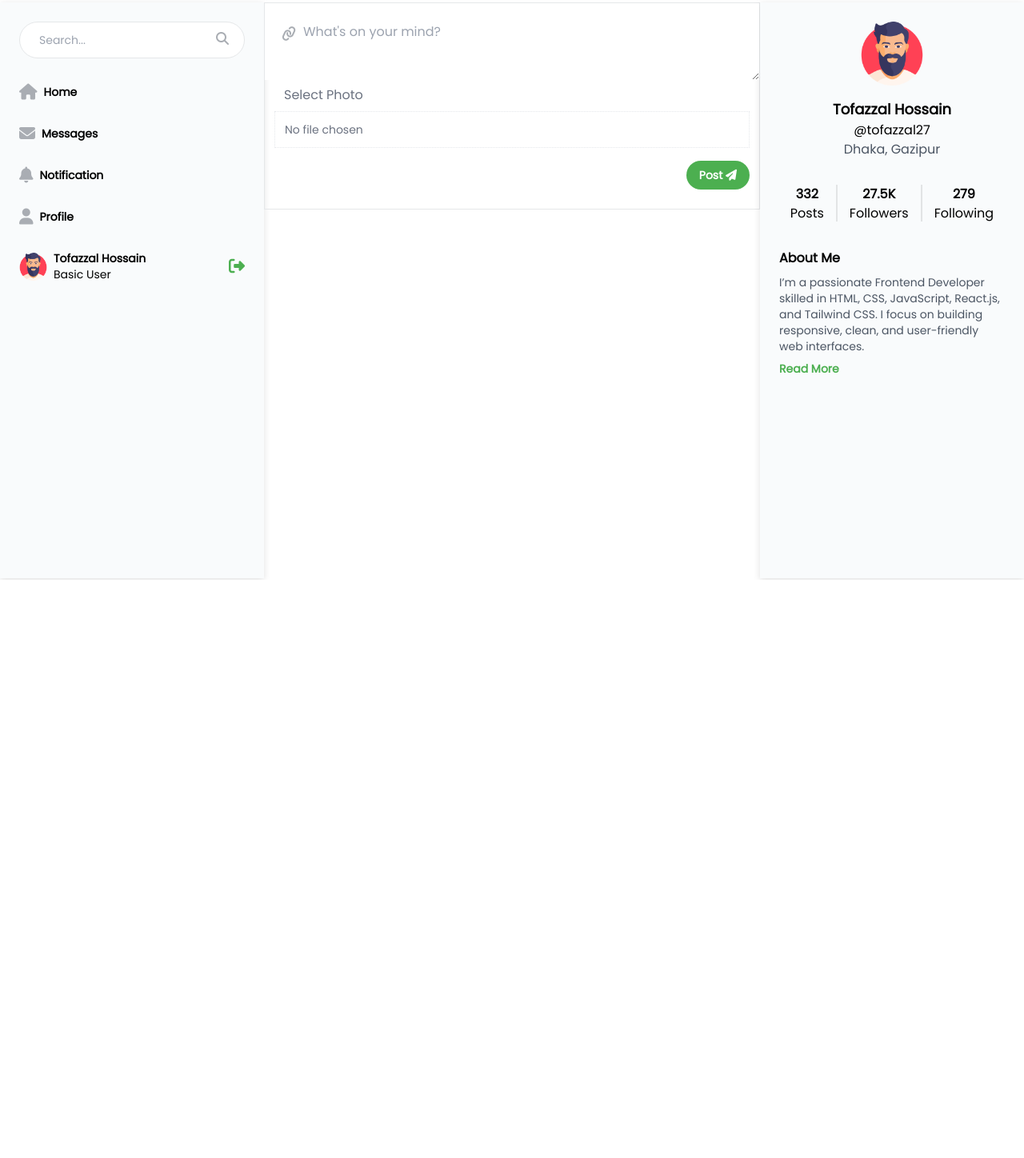
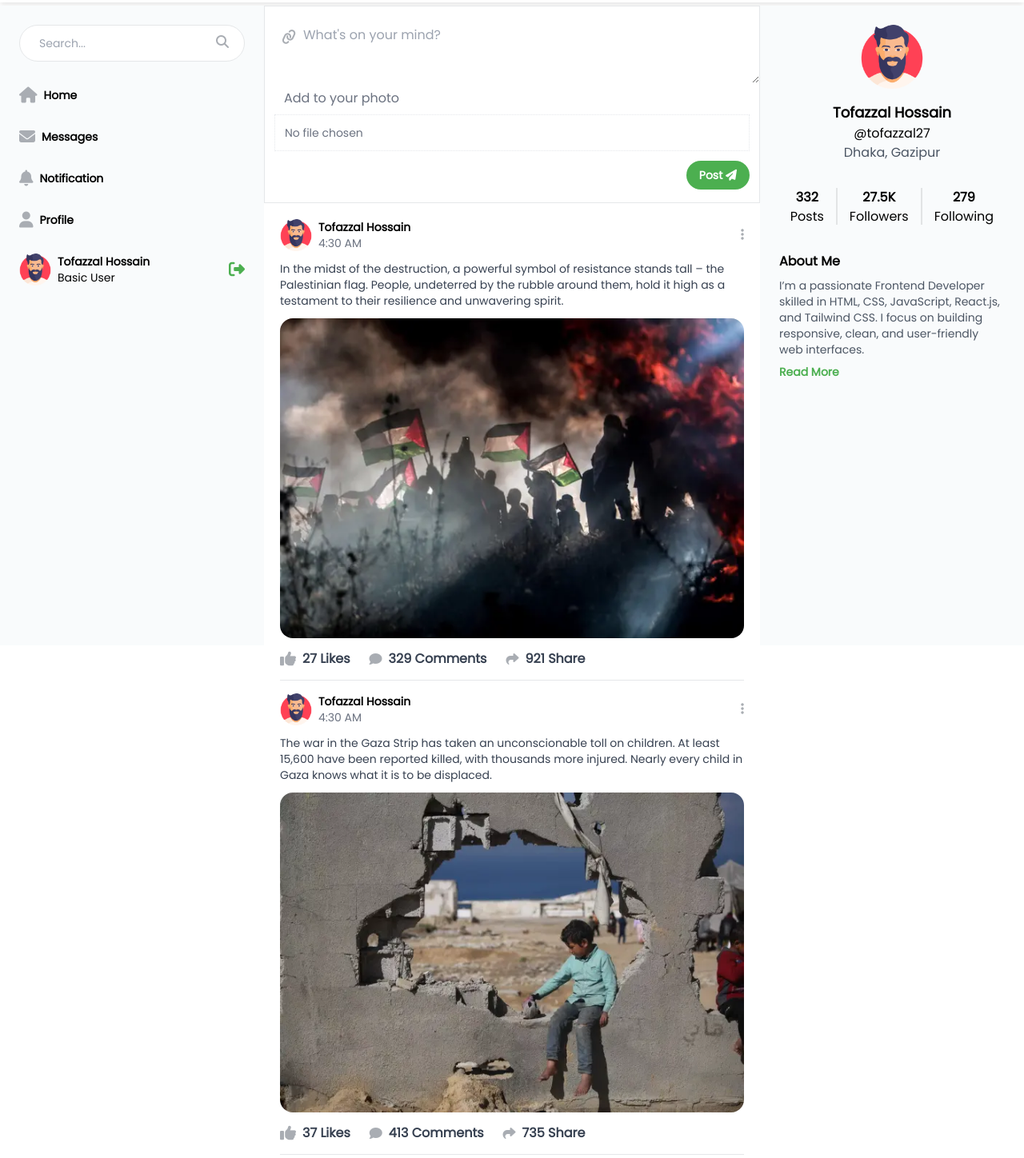
Before and after one commit to Tofazzal26/ZyroNet, a plain HTML site: page index.html in a window 1280 px wide. Shown: the part 75-1523 px from the top of the page at 80% size. Before the commit the page ends 800 px from the top, so only its background shows below. Drawn offline with nearby package versions, Linux system fonts and the light colour scheme.

Commit message:
post card design finish

```diff
--- a/index.html
+++ b/index.html
@@ -38,8 +38,8 @@
     </header>
 
     <section class="container mx-auto">
-      <div class="flex justify-between">
-        <div class="bg-[#f9fbfc] h-[90vh] w-[330px] p-6 headerShadow">
+      <div class="flex lg:flex-row flex-col justify-between h-screen mt-1">
+        <div class="bg-[#f9fbfc] lg:w-[330px] p-6">
           <aside>
             <div>
               <div>
@@ -72,7 +72,7 @@
               <div class="mt-8">
                 <div class="flex items-center justify-between">
                   <div class="flex items-center gap-2">
-                    <img src="/profile.png" class="w-[35px]" alt="" />
+                    <img src="/profile.png" class="w-[40px]" alt="" />
                     <div>
                       <h2 class="text-sm font-semibold">Tofazzal Hossain</h2>
                       <h2 class="text-sm">Basic User</h2>
@@ -87,7 +87,8 @@
             </div>
           </aside>
         </div>
-        <main class="flex-1">
+        <main class="lg:flex-1">
+          <div>
             <div class="border-[#e5e7e9] border-[1px]">
               <div class="relative">
                 <textarea
@@ -103,15 +104,15 @@
                   style="color: #a9adb3"
                 ></i>
               </div>
-            <div class="px-3 pb-6">
+              <div class="px-3 pb-4">
                 <div>
-                <label class="text-gray-500 px-3">Select Photo</label>
+                  <label class="text-gray-500 px-3">Add to your photo</label>
                   <input
                     type="file"
                     class="block text-sm text-gray-500 file:hidden mt-2 w-full px-3 py-3 border-[1px] border-dotted"
                   />
                 </div>
-              <div class="text-end mt-4">
+                <div class="text-end mt-3">
                   <button
                     class="bg-[#4caf50] px-4 text-white font-semibold text-sm py-2 rounded-full"
                   >
@@ -120,8 +121,111 @@
                 </div>
               </div>
             </div>
+            <div>
+              <div class="p-5 space-y-4">
+                <div class="border-[#e5e7e9] border-b-[1px] pb-3">
+                  <div class="flex justify-between items-center">
+                    <div class="flex items-center gap-2">
+                      <img src="/profile.png" class="w-[40px]" alt="" />
+                      <div>
+                        <h2 class="text-sm font-semibold">Tofazzal Hossain</h2>
+                        <h2 class="text-sm text-gray-500">4:30 AM</h2>
+                      </div>
+                    </div>
+                    <div>
+                      <i class="fas fa-ellipsis-v text-[#a9adb3]"></i>
+                    </div>
+                  </div>
+                  <div>
+                    <p class="text-gray-700 text-sm my-3">
+                      In the midst of the destruction, a powerful symbol of
+                      resistance stands tall – the Palestinian flag. People,
+                      undeterred by the rubble around them, hold it high as a
+                      testament to their resilience and unwavering spirit.
+                    </p>
+                    <img
+                      src="/blog2.webp"
+                      class="w-full h-[400px] rounded-2xl"
+                      alt=""
+                    />
+                    <div class="flex items-center gap-6 mt-3">
+                      <button
+                        class="font-semibold text-gray-700 flex items-center gap-2"
+                      >
+                        <i class="fas text-xl fa-thumbs-up text-[#a9adb3]"></i>
+                        27 Likes
+                      </button>
+                      <button
+                        class="font-semibold text-gray-700 flex items-center gap-2"
+                      >
+                        <i class="fas fa-comment text-[#a9adb3]"></i>
+
+                        329 Comments
+                      </button>
+                      <button
+                        class="font-semibold text-gray-700 flex items-center gap-2"
+                      >
+                        <i class="fas fa-share text-[#a9adb3]"></i>
+
+                        921 Share
+                      </button>
+                    </div>
+                  </div>
+                </div>
+                <div class="border-[#e5e7e9] border-b-[1px] pb-3">
+                  <div class="flex justify-between items-center">
+                    <div class="flex items-center gap-2">
+                      <img src="/profile.png" class="w-[40px]" alt="" />
+                      <div>
+                        <h2 class="text-sm font-semibold">Tofazzal Hossain</h2>
+                        <h2 class="text-sm text-gray-500">4:30 AM</h2>
+                      </div>
+                    </div>
+                    <div>
+                      <i class="fas fa-ellipsis-v text-[#a9adb3]"></i>
+                    </div>
+                  </div>
+                  <div>
+                    <p class="text-gray-700 text-sm my-3">
+                      The war in the Gaza Strip has taken an unconscionable toll
+                      on children. At least 15,600 have been reported killed,
+                      with thousands more injured. Nearly every child in Gaza
+                      knows what it is to be displaced.
+                    </p>
+                    <img
+                      src="/blog1.webp"
+                      class="w-full h-[400px] rounded-2xl"
+                      alt=""
+                    />
+                    <div class="flex items-center gap-6 mt-3">
+                      <button
+                        class="font-semibold text-gray-700 flex items-center gap-2"
+                      >
+                        <i class="fas text-xl fa-thumbs-up text-[#a9adb3]"></i>
+                        37 Likes
+                      </button>
+                      <button
+                        class="font-semibold text-gray-700 flex items-center gap-2"
+                      >
+                        <i class="fas fa-comment text-[#a9adb3]"></i>
+
+                        413 Comments
+                      </button>
+                      <button
+                        class="font-semibold text-gray-700 flex items-center gap-2"
+                      >
+                        <i class="fas fa-share text-[#a9adb3]"></i>
+
+                        735 Share
+                      </button>
+                    </div>
+                  </div>
+                </div>
+              </div>
+            </div>
+          </div>
         </main>
-        <div class="w-[330px] bg-[#f9fbfc] h-[90vh] p-6 headerShadow">
+        <div class="lg:w-[330px] bg-[#f9fbfc] p-6">
           <aside>
             <div>
               <div class="text-center">
```
Also changed, not shown: blog1.webp (added), blog2.webp (added). Lines whose indentation alone changed are shown as unchanged.
